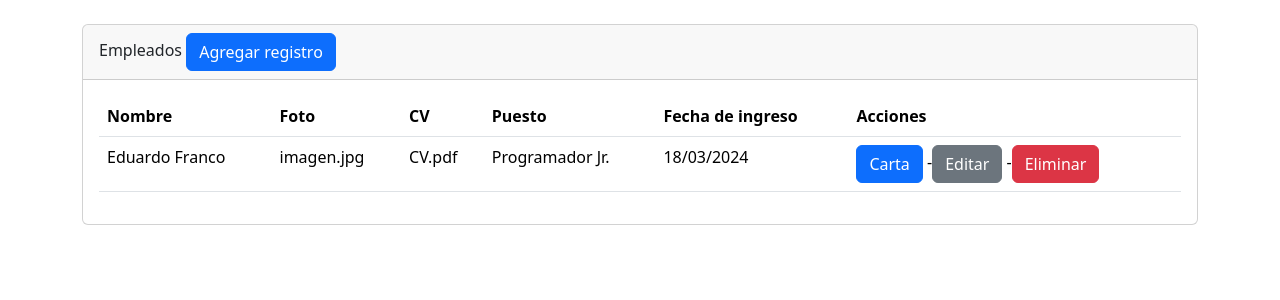
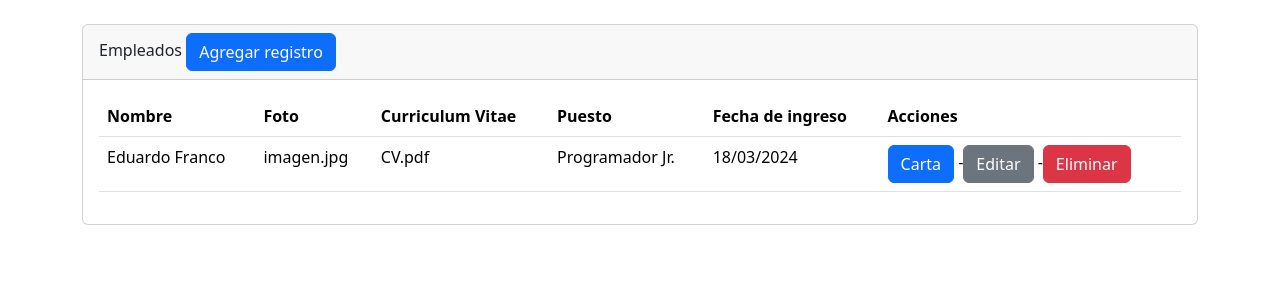
Before and after one commit to Eduardoo05/php-App-register, a PHP site: page /practicos/secciones/empleados/index.php in a window 1280 px wide. Shown: the part 56-356 px from the top of the page. Run offline with PHP 8.4, Linux system fonts and the light colour scheme.

Commit message:
modificaciones internas de ediciones

```diff
--- a/secciones/empleados/index.php
+++ b/secciones/empleados/index.php
@@ -28,7 +28,7 @@
                 <tr>
                     <th scope="col">Nombre</th>
                     <th scope="col">Foto</th>
-                    <th scope="col">CV</th>
+                    <th scope="col">Curriculum Vitae</th>
                     <th scope="col">Puesto</th>
                     <th scope="col">Fecha de ingreso</th>
                     <th scope="col">Acciones</th>
```
